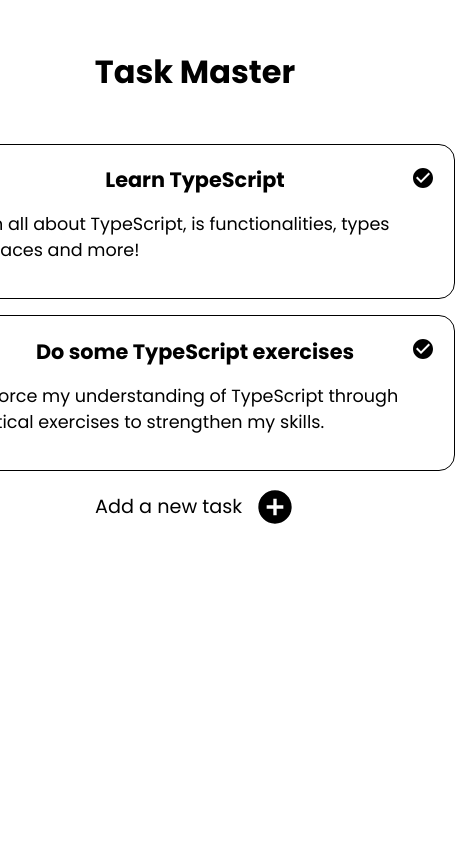
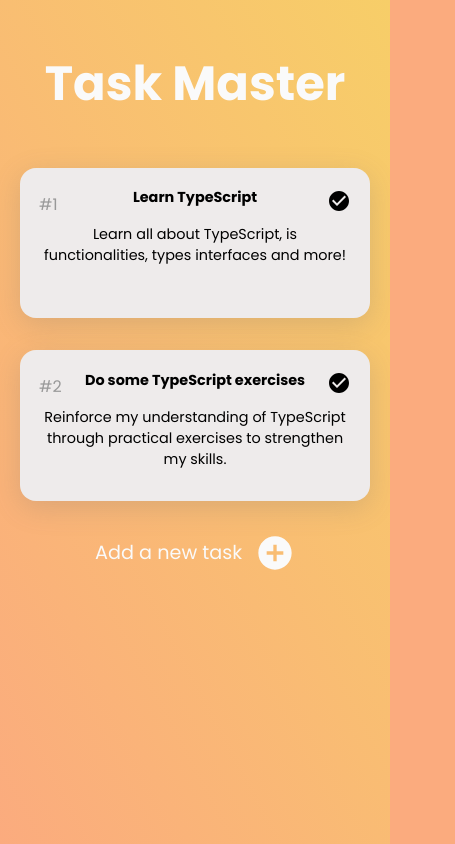
Before and after one commit to fabiodplacerda/TaskMaster, a React (Vite) app: page / in a window 390 px wide. Shown: the whole page, 455 px wide, since content can reach past the window. Built offline with nearby package versions, Linux system fonts and the light colour scheme.

Commit message:
changed some styles and added media queries

```diff
--- a/src/index.css
+++ b/src/index.css
@@ -9,11 +9,16 @@
 body {
   font-size: 16px;
   font-family: 'Poppins', sans-serif;
+  background-color: #fbab7e;
+  background-image: linear-gradient(62deg, #fbab7e 0%, #f7ce68 100%);
+  background-attachment: fixed;
 }
 
 h1 {
   text-align: center;
   margin: 3rem auto;
+  color: #fafafa;
+  font-size: 3rem;
 }
 
 #no-tasks-container {
@@ -21,6 +26,7 @@
   flex-direction: column;
   align-items: center;
   gap: 2rem;
+  color: #fafafa;
 }
 
 #no-tasks-text {
@@ -32,18 +38,41 @@
   margin-top: 2rem;
   display: flex;
   flex-direction: column;
-  gap: 1rem;
+  gap: 2rem;
   /* height: 100vh; */
   align-items: center;
 }
 
 /* TASK CONTAINER */
 .task-container {
-  border: 0.1rem solid black;
   width: 30rem;
+  min-height: 7rem;
+  max-height: 7rem;
   padding: 1.2rem;
   border-radius: 1rem;
-  transition: all 0.3s ease;
+  transition: all 0.2s ease;
+  box-shadow: rgba(100, 100, 111, 0.2) 0px 7px 29px 0px;
+  background-color: #eeebeb;
+  color: #000;
+  cursor: pointer;
+}
+
+.task-container:hover {
+  transform: scale(1.03);
+}
+
+.task-container.selected {
+  min-height: 10rem;
+}
+
+.task-container.completed button {
+  background-color: #fff;
+  border-color: #fff;
+}
+
+.task-container.completed button:hover {
+  background-color: #dddddd;
+  border-color: #dddddd;
 }
 
 .task-header {
@@ -72,7 +101,7 @@
 }
 
 .completed {
-  background-color: green;
+  background-color: #66bb69;
   color: #fff;
 }
 
@@ -81,15 +110,24 @@
   position: absolute;
   top: 0.1rem;
   right: 0;
+  transition: all 0.3s ease;
+}
+
+.check:hover {
+  color: #448046;
 }
 
 .btn-container {
-  display: none;
+  /* display: none; */
+  gap: 1rem;
+  display: flex;
+  opacity: 0;
+  transition: all 0.3s ease;
 }
 
 .task-container.selected .btn-container {
   display: flex;
-  gap: 1rem;
+  opacity: 1;
 }
 
 /* ADD TASK STYLES */
@@ -100,6 +138,7 @@
   position: relative;
   align-items: center;
   font-size: 1.2rem;
+  color: #fafafa;
 }
 
 #add-button {
@@ -108,7 +147,7 @@
 }
 
 #add-button:hover {
-  color: #c3c3c3;
+  color: #efefef;
 }
 
 .modal-add-task .form {
--- a/src/main.tsx
+++ b/src/main.tsx
@@ -2,5 +2,6 @@
 import App from './App.tsx';
 import 'reactjs-popup/dist/index.css';
 import './index.css';
+import './mediaQueries.css';
 
 ReactDOM.createRoot(document.getElementById('root')!).render(<App />);
--- /dev/null
+++ b/src/mediaQueries.css
@@ -0,0 +1,39 @@
+@media only screen and (max-width: 1200px) {
+  .form input {
+    width: 90%;
+  }
+
+  .form textArea {
+    width: 90%;
+  }
+}
+@media only screen and (max-width: 600px) {
+  .task-container {
+    width: 80%;
+  }
+
+  .popup-content {
+    width: 80%;
+  }
+
+  .task-title,
+  .task-description {
+    font-size: 90%;
+    text-align: center;
+  }
+
+  .form label {
+    font-size: 80%;
+  }
+
+  .req-text {
+    font-size: 35%;
+  }
+
+  .delete-modal-title {
+    font-size: 50%;
+  }
+  .delete-modal-text {
+    font-size: 40%;
+  }
+}
```
